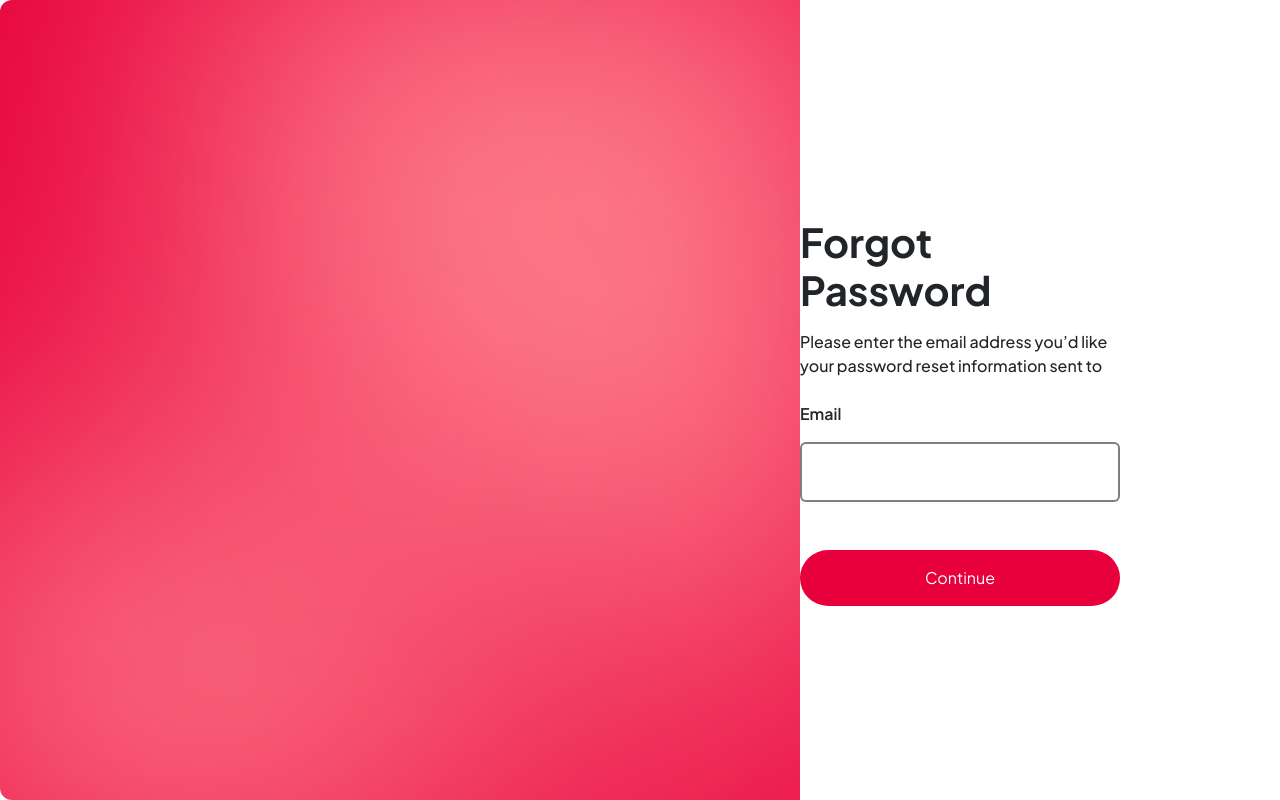
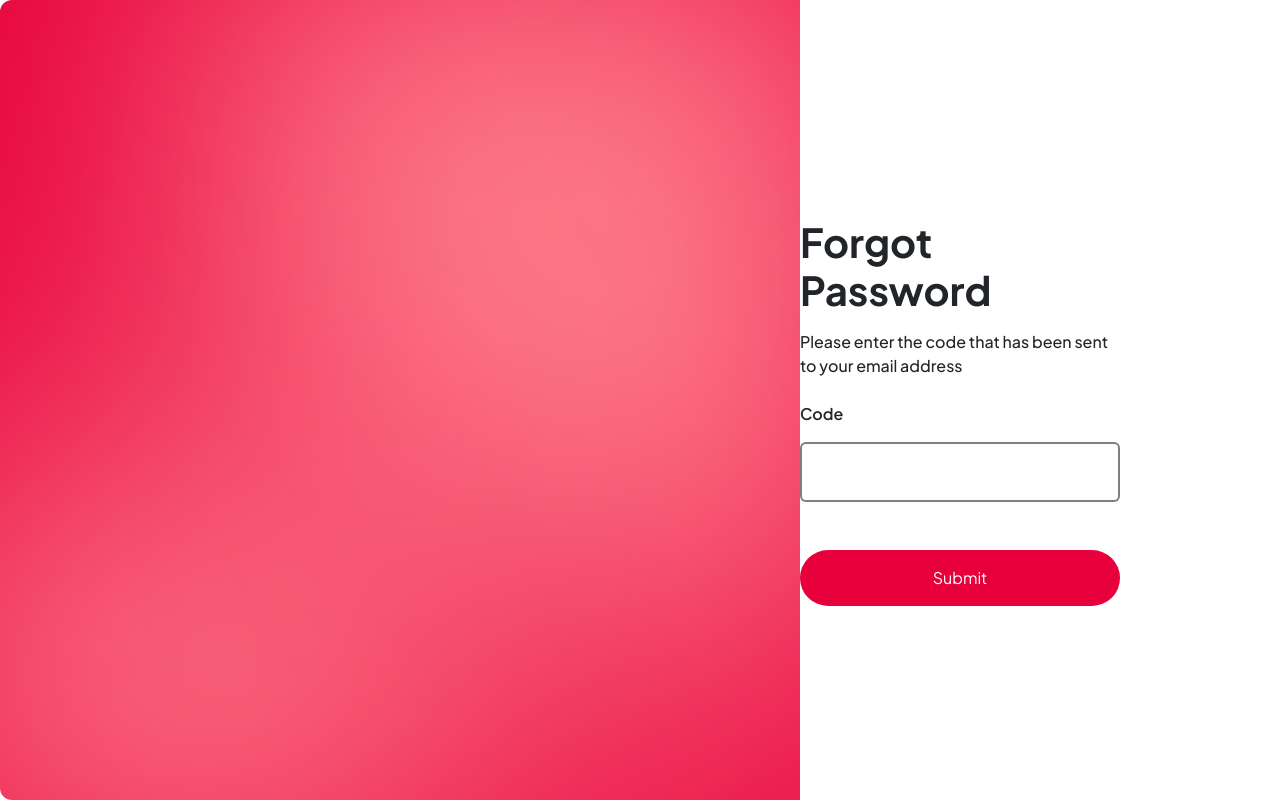
Before and after one commit to kev0402/E-commerce, a PHP site: page /forgotPassword.php in a window 1280 px wide. Run offline with PHP 8.4, Linux system fonts and the light colour scheme; data that the repository does not hold is empty.

Commit message:
forgot pass minor changes

```diff
--- a/forgotPassword.php
+++ b/forgotPassword.php
@@ -20,16 +20,16 @@
         <form action="<?php echo htmlspecialchars($_SERVER["PHP_SELF"]); ?>" method="post" class="d-flex flex-column justify-content-center align-items-center mt-4 w-100">
             <div class="w-50">
                 <h1 class="fw-bold mb-3">Forgot Password</h1>
-                <p class="fw-medium mb-4">Please enter the email address you’d like your password reset information sent to </p>
+                <p class="fw-medium mb-4">Please enter the code that has been sent to your email address</p>
                 <div class="firstAlert alert alert-danger"><?php echo $alert ?></div>
                 <div>
                     <div>
-                        <label for="email" class="mb-3 fw-semibold">Email</label>
+                        <label for="email" class="mb-3 fw-semibold">Code</label>
                         <input name="email" value="" type="text" class="form-control shadow-none p-3 fw-medium" id="email">
                     </div>
                 </div>
                 <div>
-                    <button name="loginButton" class="btn btn-primary border border-0 rounded-pill w-100 mt-5 p-3" id="loginButton">Continue</button>
+                    <a name="submitButton" href="./Login.php" class="btn btn-primary border border-0 rounded-pill w-100 mt-5 p-3" id="submitButton">Submit</a>
                 </div>
             </div>
         </form>
--- a/styles/forms.css
+++ b/styles/forms.css
@@ -48,10 +48,10 @@
 .line span {
     background-color: #fff;
 }
-#continueButton, #signupButton, #loginButton {
+#continueButton, #signupButton, #loginButton, #submitButton {
     background-color: #E7003B;
 }
-#continueButton:hover, #signupButton:hover, #loginButton:hover {
+#continueButton:hover, #signupButton:hover, #loginButton:hover, #submitButton:hover {
     background-color: #F12845;
 }
 .signup, .login, .forgotPass {
```
